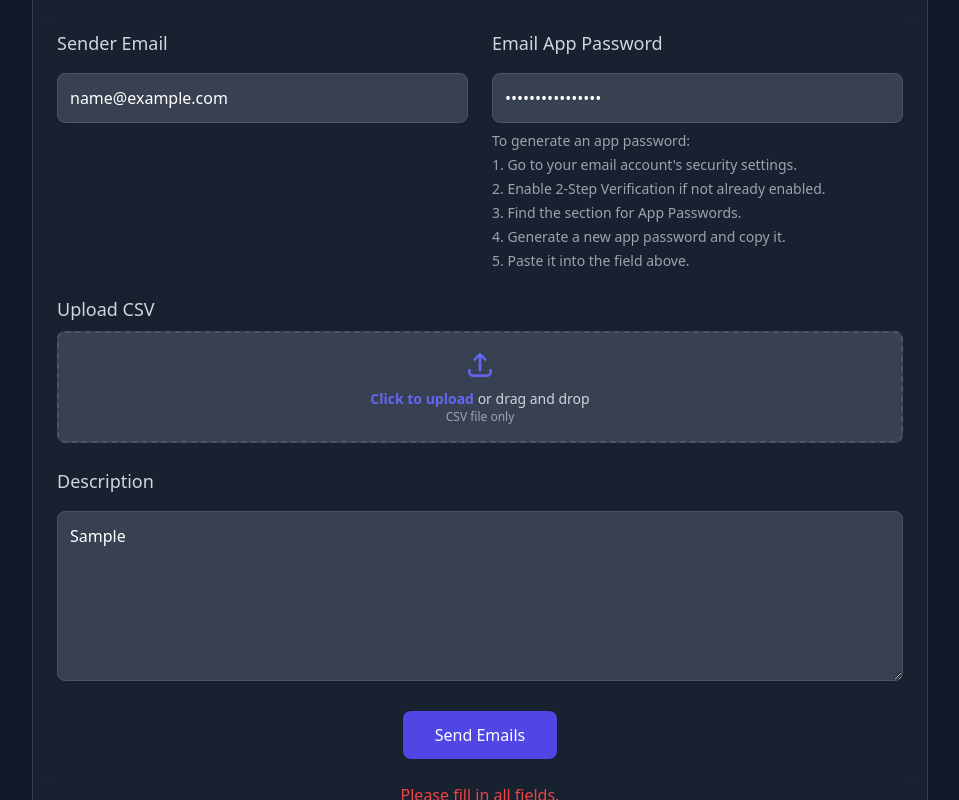
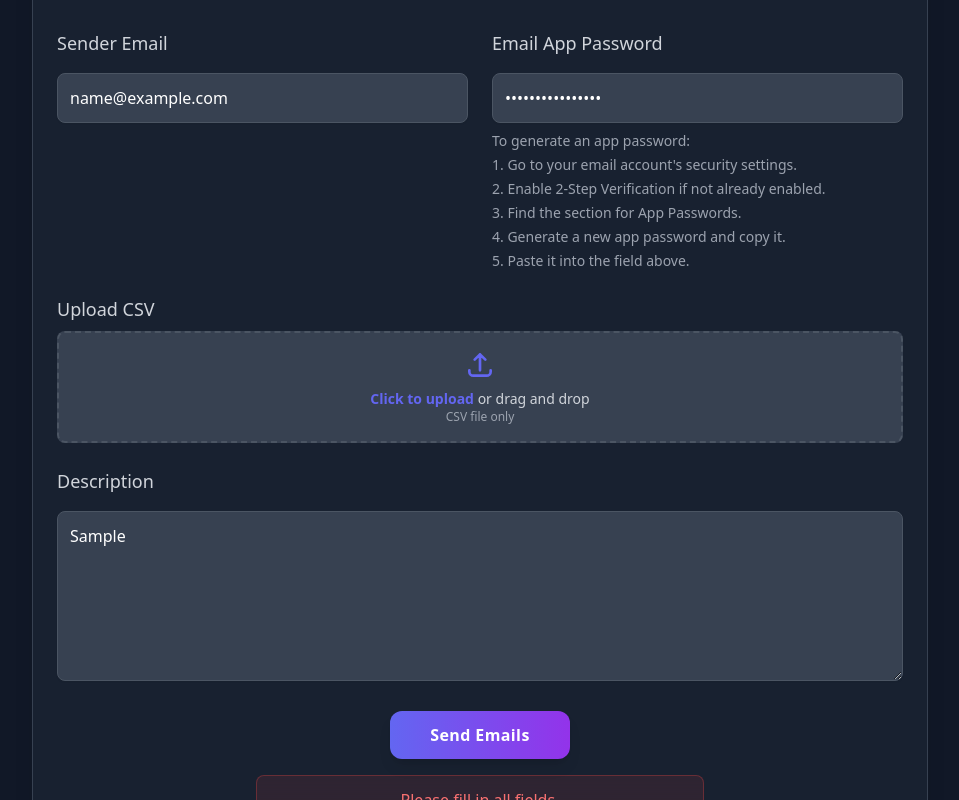
Before and after one commit to aftab-08khan/Job-Application-Bot, a Next.js app: page / in a window 1280 px wide. Both pictures are taken after typing "name@example.com", "name@example.com", "Sample" into the empty fields and a click on the button "Send Emails". Shown: the part 148-948 px from the top of the page, without its empty margins (160-1119 px from the left). Built offline with nearby package versions, Linux system fonts and the light colour scheme.

Commit message:
Fixes | UI Fixed New Keys Added

```diff
--- a/src/app/page.js
+++ b/src/app/page.js
@@ -203,27 +203,38 @@ export default function Home() {
             </div>
           </div>
 
-          <div className="flex justify-center items-center space-x-4">
-            {loading ? (
-              <span>Loading...</span>
-            ) : (
+          <div className="flex flex-col items-center gap-4 mt-6">
             <button
               type="submit"
-                className="px-8 py-3 bg-indigo-600 text-white rounded-lg hover:bg-indigo-700 transition duration-300"
+              disabled={loading}
+              className={`relative flex items-center justify-center gap-2 px-10 py-3 rounded-xl
+      font-semibold tracking-wide text-white transition-all duration-300
+      ${
+        loading
+          ? "bg-indigo-400 cursor-not-allowed"
+          : "bg-gradient-to-r from-indigo-500 to-purple-600 hover:from-indigo-600 hover:to-purple-700 shadow-lg hover:shadow-indigo-500/40"
+      }`}
             >
-                Send Emails
+              {loading && (
+                <span className="w-5 h-5 border-2 border-white border-t-transparent rounded-full animate-spin"></span>
+              )}
+              {loading ? "Sending Emails..." : "Send Emails"}
             </button>
+
+            {/* Error Message */}
+            {errorMessage && (
+              <div className="w-full max-w-md px-4 py-3 rounded-lg bg-red-500/10 border border-red-500/30 text-red-400 text-center animate-fadeIn">
+                {errorMessage}
+              </div>
             )}
-          </div>
 
-          {errorMessage && (
-            <div className="text-red-500 text-center mt-4">{errorMessage}</div>
-          )}
+            {/* Success Message */}
             {successMessage && (
-            <div className="text-green-500 text-center mt-4">
+              <div className="w-full max-w-md px-4 py-3 rounded-lg bg-green-500/10 border border-green-500/30 text-green-400 text-center animate-fadeIn">
                 {successMessage}
               </div>
             )}
+          </div>
         </form>
       </div>
     </div>
```
Lines whose indentation alone changed are shown as unchanged.
